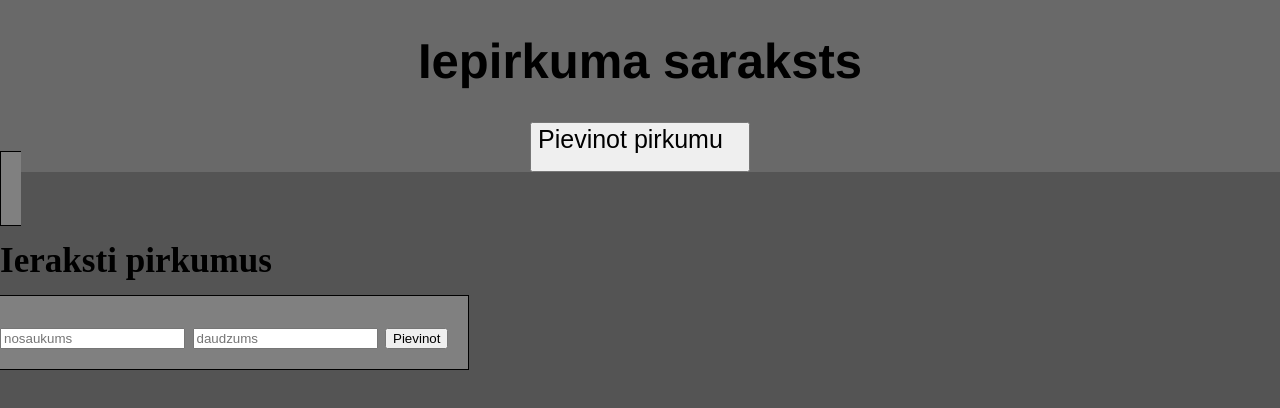
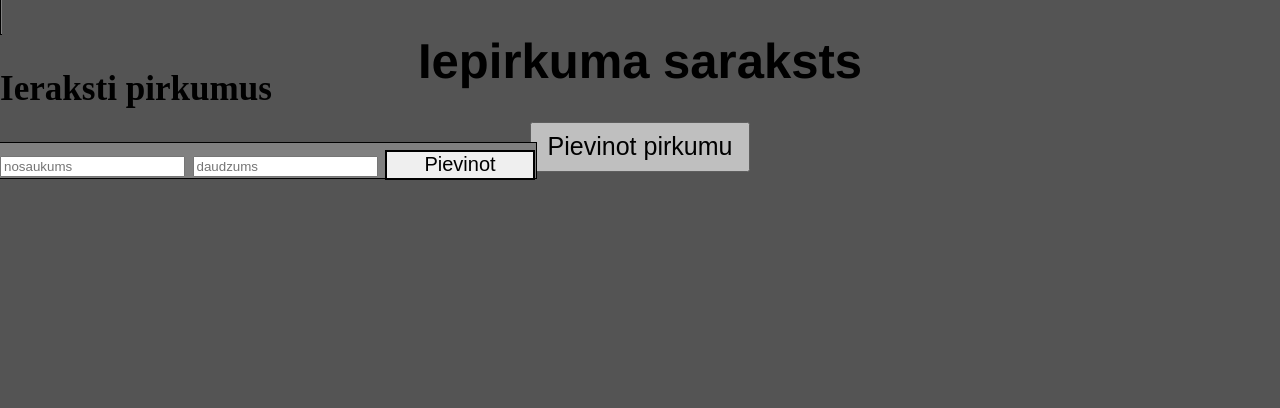
Before and after one commit to DmitrijsSemjonovsDP13/mans_iepirkuma_saraksts, a plain HTML site: page js/index.html in a window 1280 px wide. Both pictures are taken after a click on the button "Pievinot pirkumu". Drawn offline with Linux system fonts and the light colour scheme.

Commit message:
Pirkuma pivinošana poga

```diff
--- a/js/scripts.js
+++ b/js/scripts.js
@@ -5,3 +5,13 @@ document.getElementById('pievinotPirkumu').addEventListener('click', () => {
 
     popUp.style.display = 'block'
 })
+
+document.getElementById('jaunsPirkumus').addEventListener('click' , () => {
+    let popUp = document.getElementById('popUp')
+
+    popUp.style.display = 'none'
+
+    console.log('Poga pievinot pirkumu!')
+
+
+})
--- a/js/style.css
+++ b/js/style.css
@@ -22,6 +22,9 @@ h1 {
     width: 220px;
     height: 50px;
     font-size: 25px;
+    justify-content: center;
+    align-items: center;
+
 }
 
 #popUp{
@@ -29,21 +32,30 @@ h1 {
     position: fixed;
     z-index:1;
     left: 0;
-    right: 0;
+    top: 0;
     width: 100%;
     height: 100%;
-    background-color:black;
+    background-color:rgb(0,0,0);
     background-color: rgba(0,0,0,0.2);
     font-size: 30px;
+
 
 }
 
 #from {
     background-color: grey;
     margin: 15% auto;
-    padding: 20px;
+    padding: 1px;
     border: 1px solid black;
-    width: 20%;
+    width: 25%;
 
 
 }
+
+#jaunsPirkumus{
+    font-size : 20px;
+    height: 30px;
+    width: 150px;
+    border: solid 2px black;
+
+}
```
